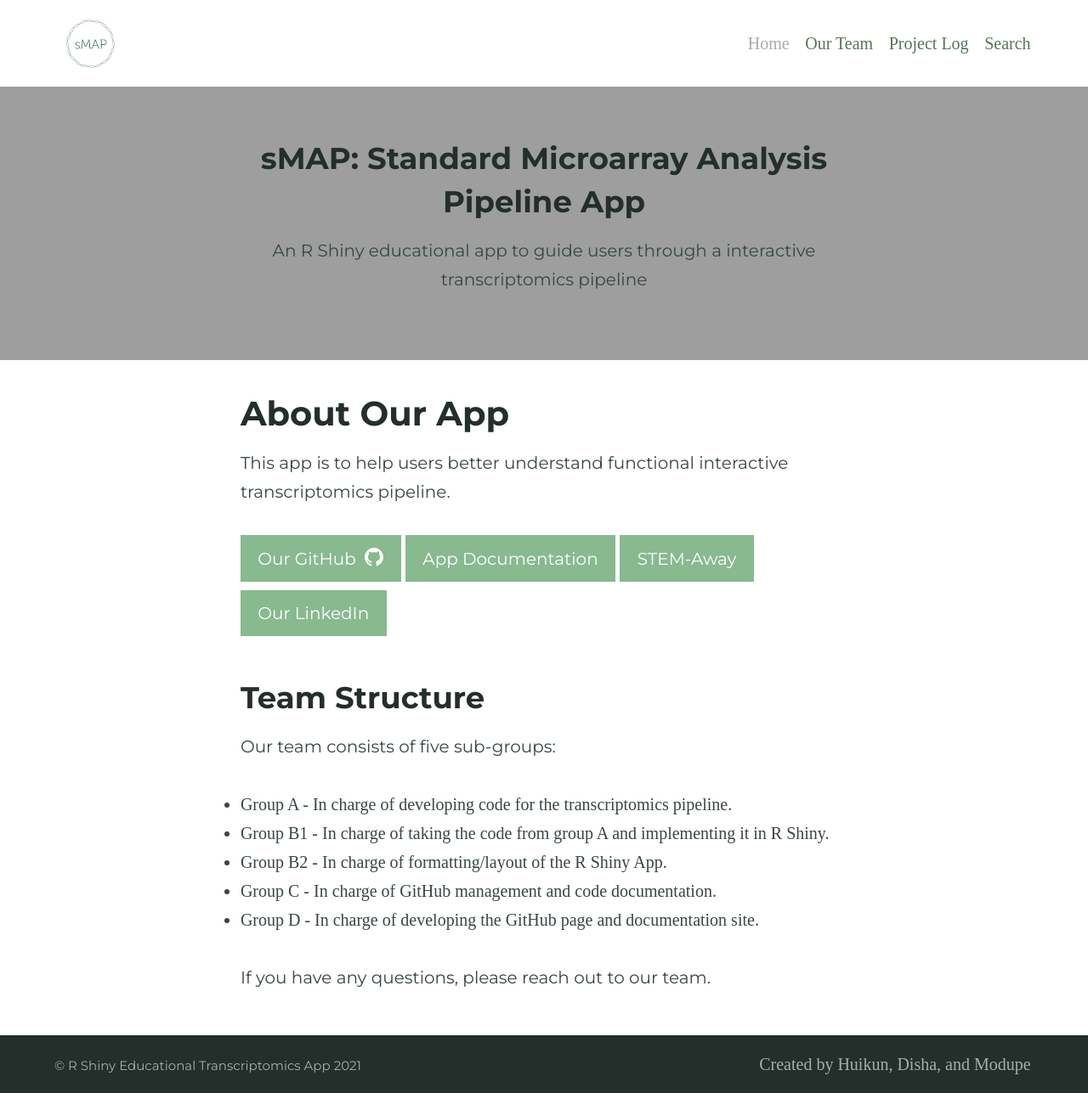
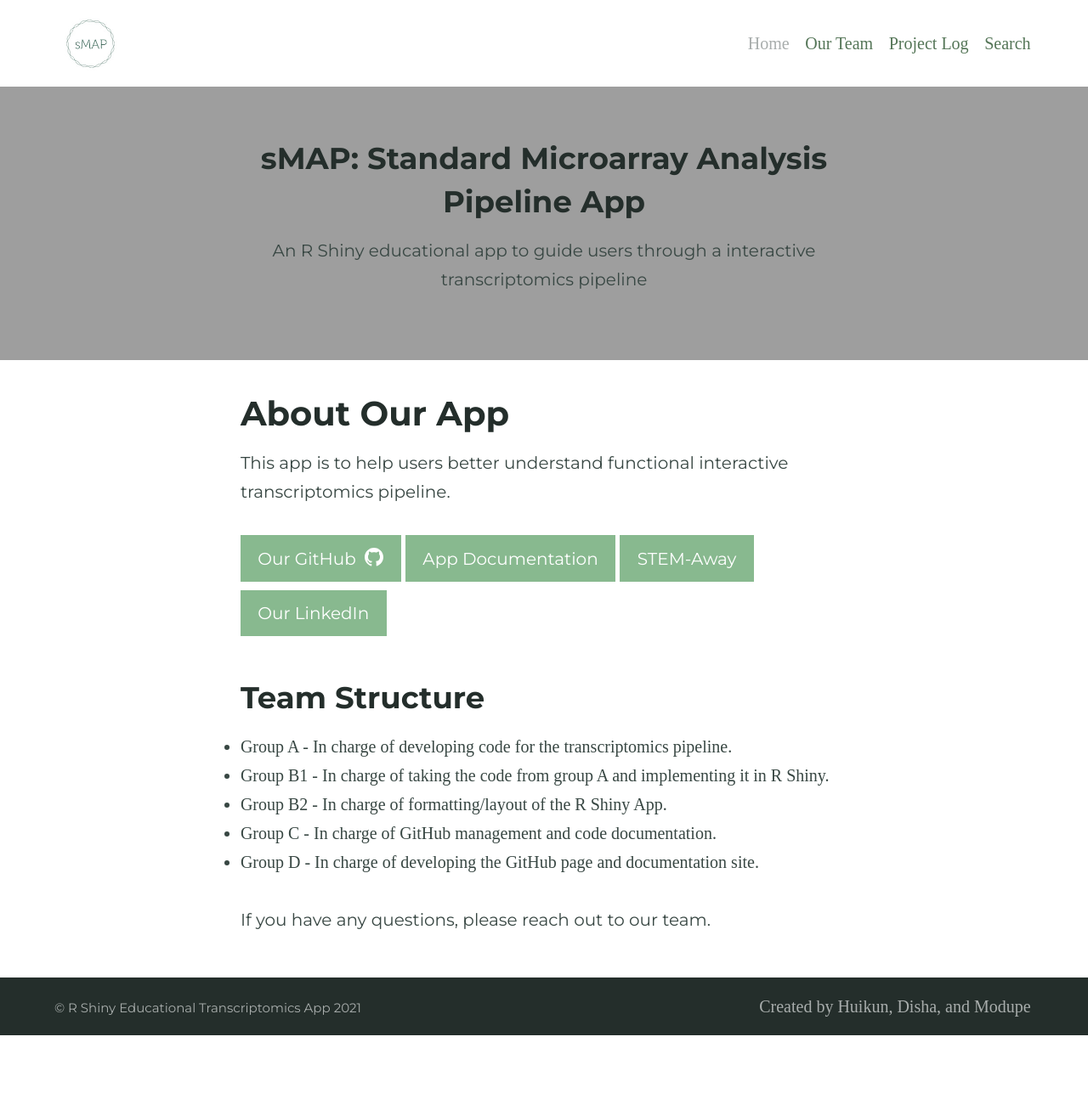
Before and after one commit to BI-STEM-Away/sMAP_dev, a Jekyll site: the page built from index.md, in a window 1280 px wide. Shown: the whole page at 85% size. Built offline with Jekyll 4.4.1, drawn with Linux system fonts in a browser that asks for light colours; after the commit the page ends 1219 px from its top, so only the background shows below that.

Commit message:
Update index.md

```diff
--- a/index.md
+++ b/index.md
@@ -13,7 +13,6 @@ This app is to help users better understand functional interactive transcriptomi
 
 ## Team Structure
 
-Our team consists of five sub-groups:
 - Group A - In charge of developing code for the transcriptomics pipeline.
 - Group B1 - In charge of taking the code from group A and implementing it in R Shiny.
 - Group B2 - In charge of formatting/layout of the R Shiny App.
```
